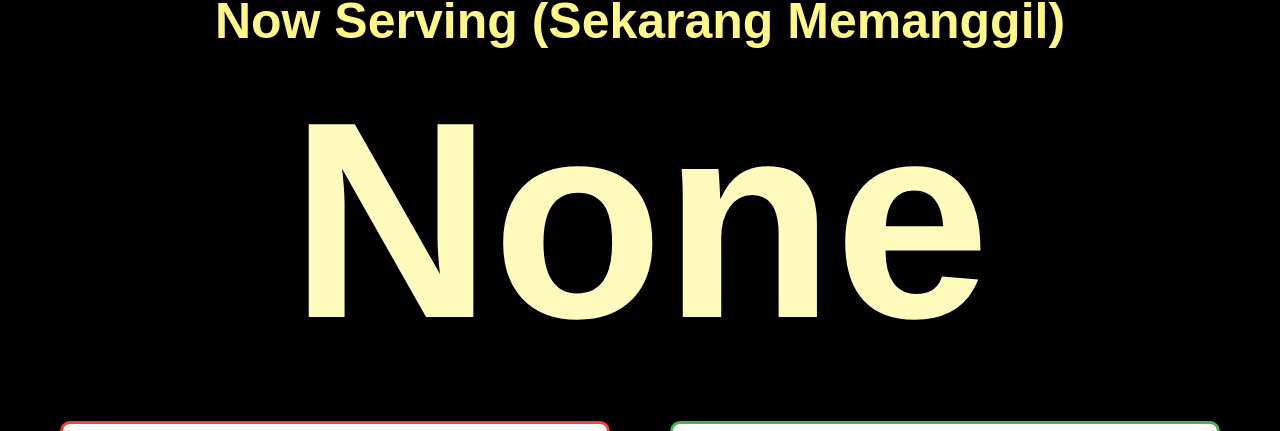
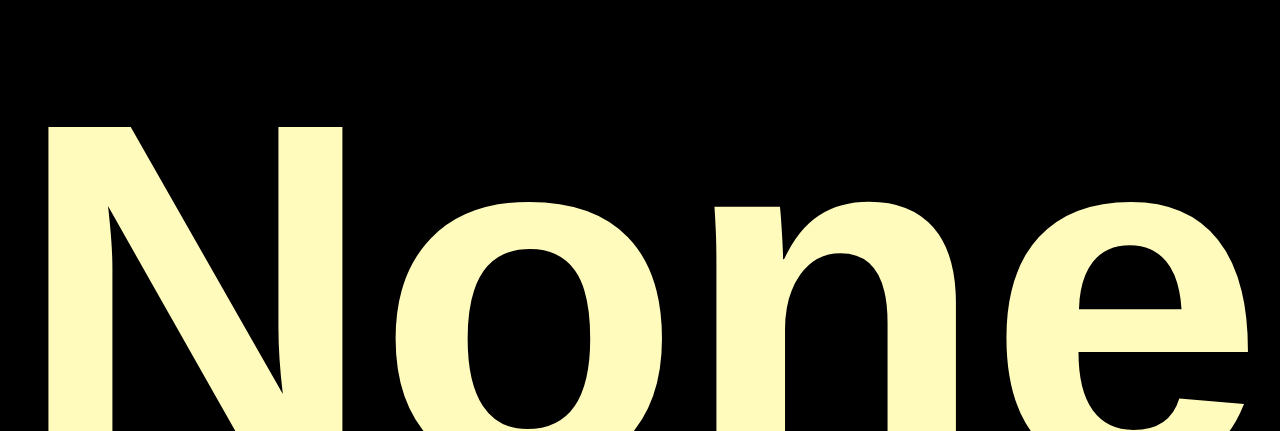
Before and after one commit to KylaYoong/skp-clinic-user, a React (Vite) app: page /tv-queue-display in a window 1280 px wide. Shown: the part 218-649 px from the top of the page. Built offline with nearby package versions, Linux system fonts and the light colour scheme; no server answers; the database is empty.

Commit message:
changed to font size 500px

```diff
--- a/src/TVQueueDisplay.css
+++ b/src/TVQueueDisplay.css
@@ -58,7 +58,7 @@
 }
 
 .now-serving-horizontal .queue-number {
-    font-size: 280px;
+    font-size: 500px;
     /* color: #d32f2f; */
     /* color: #ff9900; */
     color: hsl(56, 100%, 87%);
```
